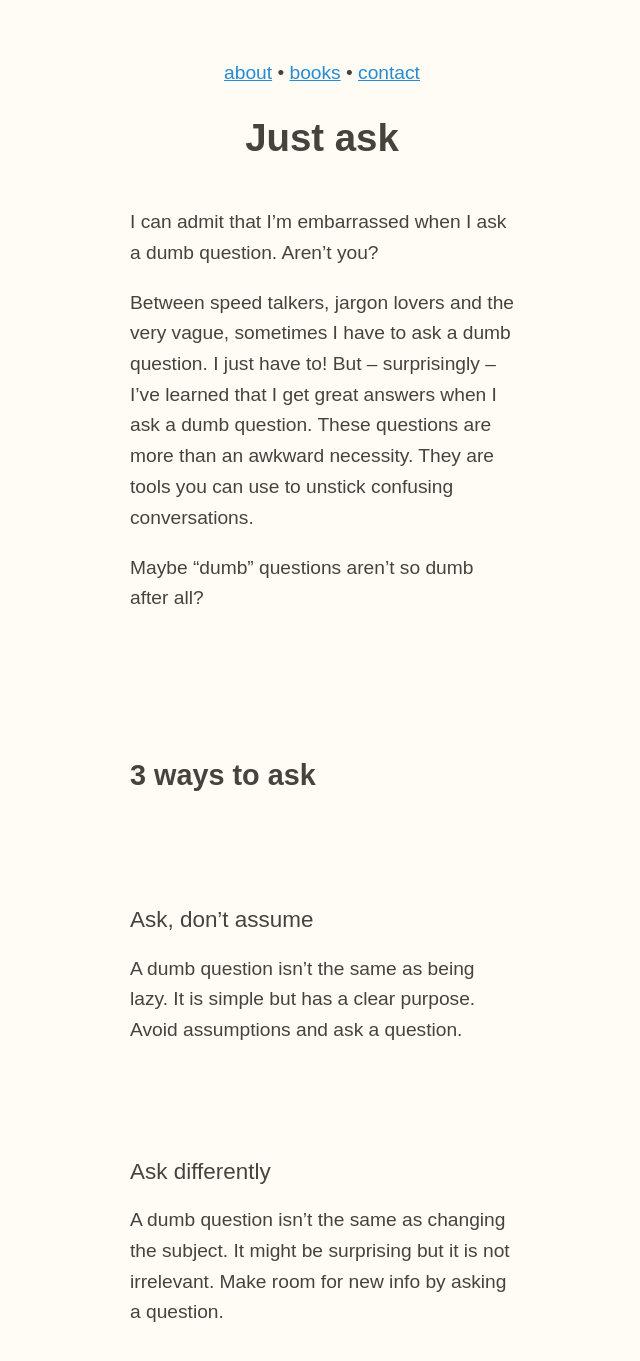
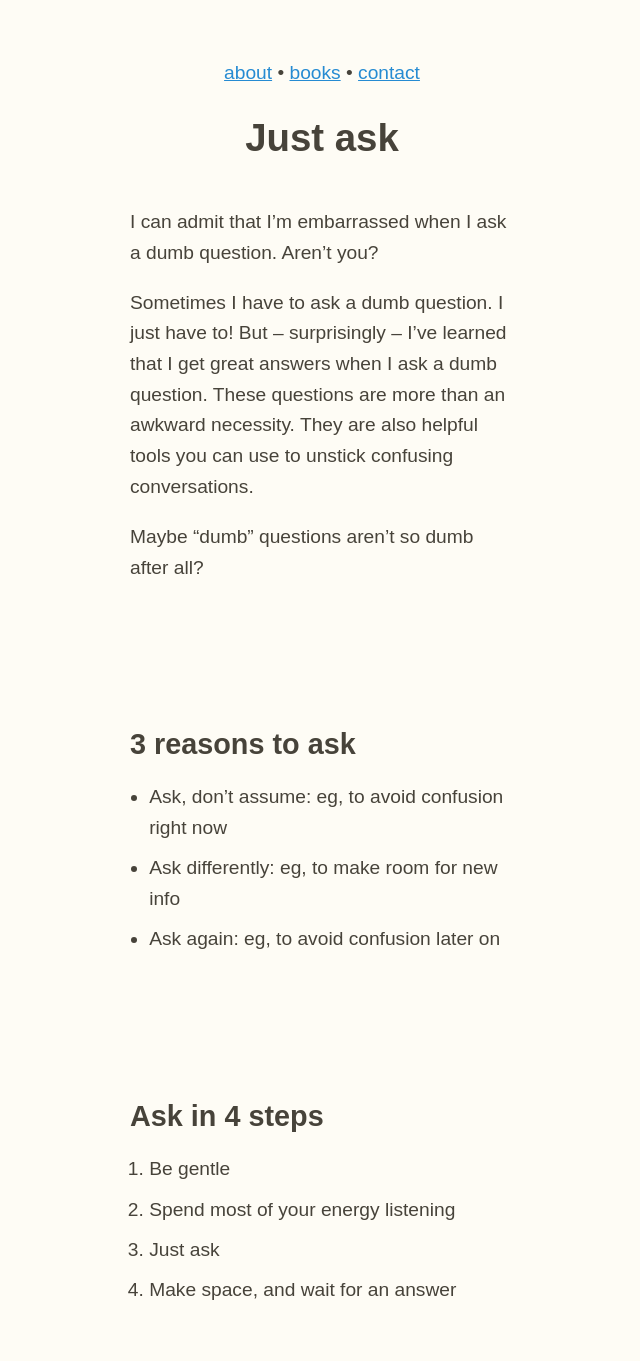
Before and after one commit to zachmccabe/zachmccabe.github.io, a Jekyll site: the page built from just_ask.md, in a window 1280 px wide and 1400 px high. Shown: the top 1361 px of the window, without its empty margins (318-958 px from the left). Built offline with Jekyll 4.4.1, drawn with Linux system fonts in a browser that asks for light colours; some of the changed text lies outside the part shown.

Commit message:
Update just_ask.md

```diff
--- a/just_ask.md
+++ b/just_ask.md
@@ -10,27 +10,17 @@ cta: You can ask me a question any time! <a href="mailto:hello@zachmccabe.com">h
 
 I can admit that I'm embarrassed when I ask a dumb question. Aren't you?
 
-Between speed talkers, jargon lovers and the very vague, sometimes I have to ask a dumb question. I just have to! But – surprisingly – I've learned that I get great answers when I ask a dumb question. These questions are more than an awkward necessity. They are tools you can use to unstick confusing conversations.
+Sometimes I have to ask a dumb question. I just have to! But – surprisingly – I've learned that I get great answers when I ask a dumb question. These questions are more than an awkward necessity. They are also helpful tools you can use to unstick confusing conversations.
 
 Maybe "dumb" questions aren't so dumb after all?
 
 
 
-## 3 ways to ask
+## 3 reasons to ask
 
-### Ask, don't assume
-
-A dumb question isn't the same as being lazy. It is simple but has a clear purpose. Avoid assumptions and ask a question.
-
-
-### Ask differently
-
-A dumb question isn't the same as changing the subject. It might be surprising but it is not irrelevant. Make room for new info by asking a question.
-
-
-### Ask again
-
-A dumb question isn't the same as arguing. You might frustrate but ignorance results in much worse. Slow down and ask one more question.
++ Ask, don't assume: eg, to avoid confusion right now
++ Ask differently: eg, to make room for new info
++ Ask again: eg, to avoid confusion later on
 
 
 
@@ -38,7 +28,7 @@ A dumb question isn't the same as arguing. You might frustrate but ignorance res
 
 1. Be gentle
 2. Spend most of your energy listening
-3. Ask
+3. Just ask
 4. Make space, and wait for an answer
 
 
```
